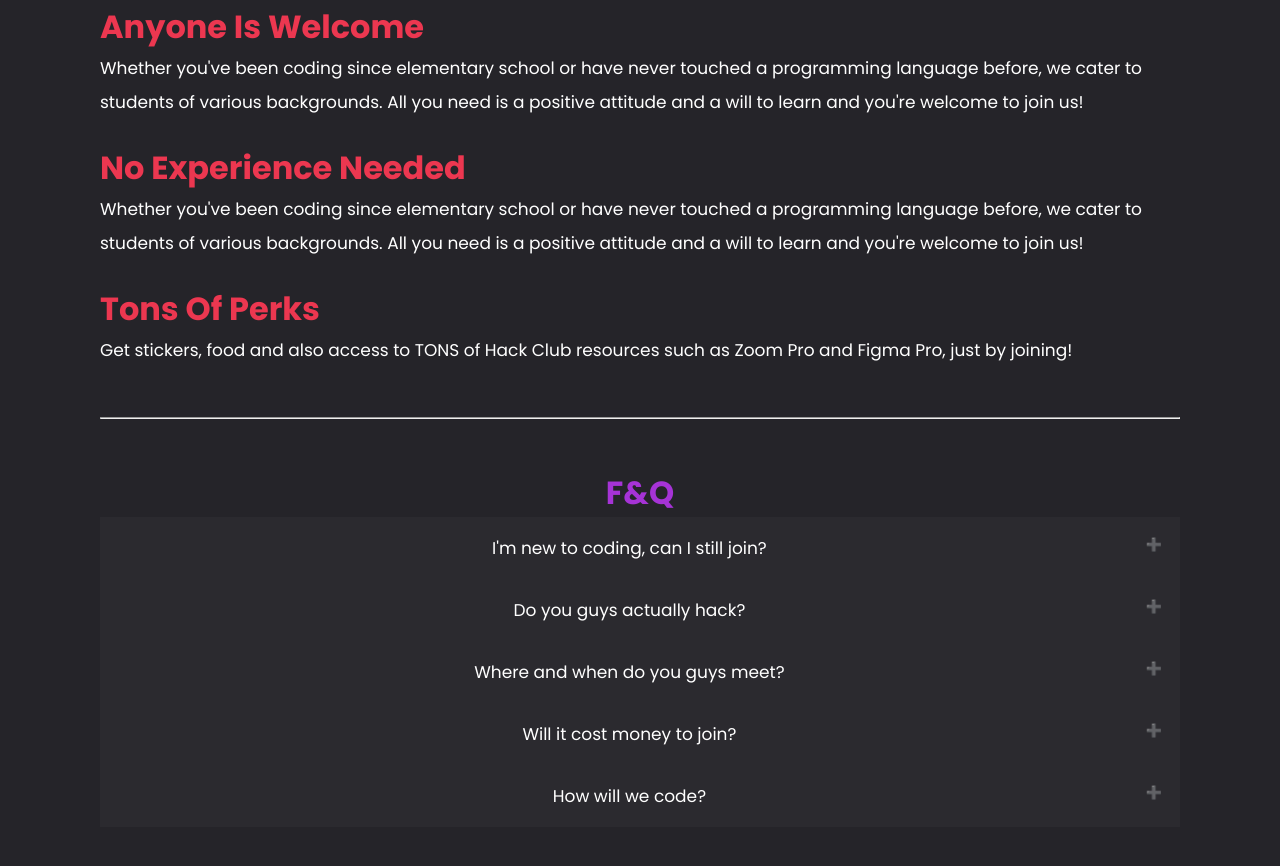
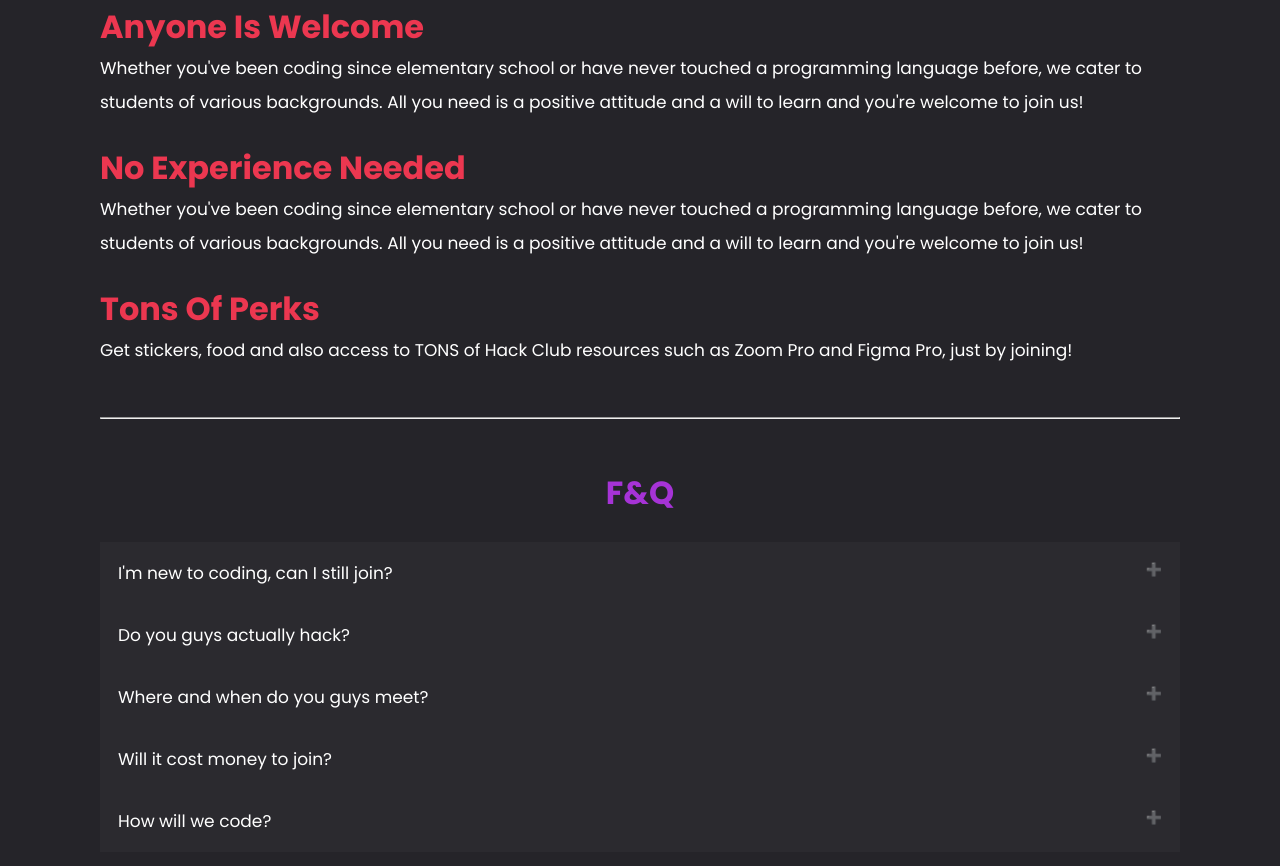
Before and after one commit to v-iinh/BLS-Hack-Club, a plain HTML site: page about.html in a window 1280 px wide. Shown: the part 1053-1919 px from the top of the page. Drawn offline with Linux system fonts and the light colour scheme.

Commit message:
updated f&q

```diff
--- a/about.css
+++ b/about.css
@@ -157,7 +157,7 @@ p {
     cursor: pointer;
     padding: 18px;
     width: 100%;
-    text-align: center;
+    text-align: left;
     border: none;
     outline: none;
     font-weight: normal;
--- a/about.html
+++ b/about.html
@@ -73,7 +73,7 @@
 
 <header>
     <h1 style="text-align: center; color: #a633d6">F&Q</h1>
-</header>
+</header><br>
 
     <button class="accordion">I'm new to coding, can I still join?</button>
     <div class="panel">
```
